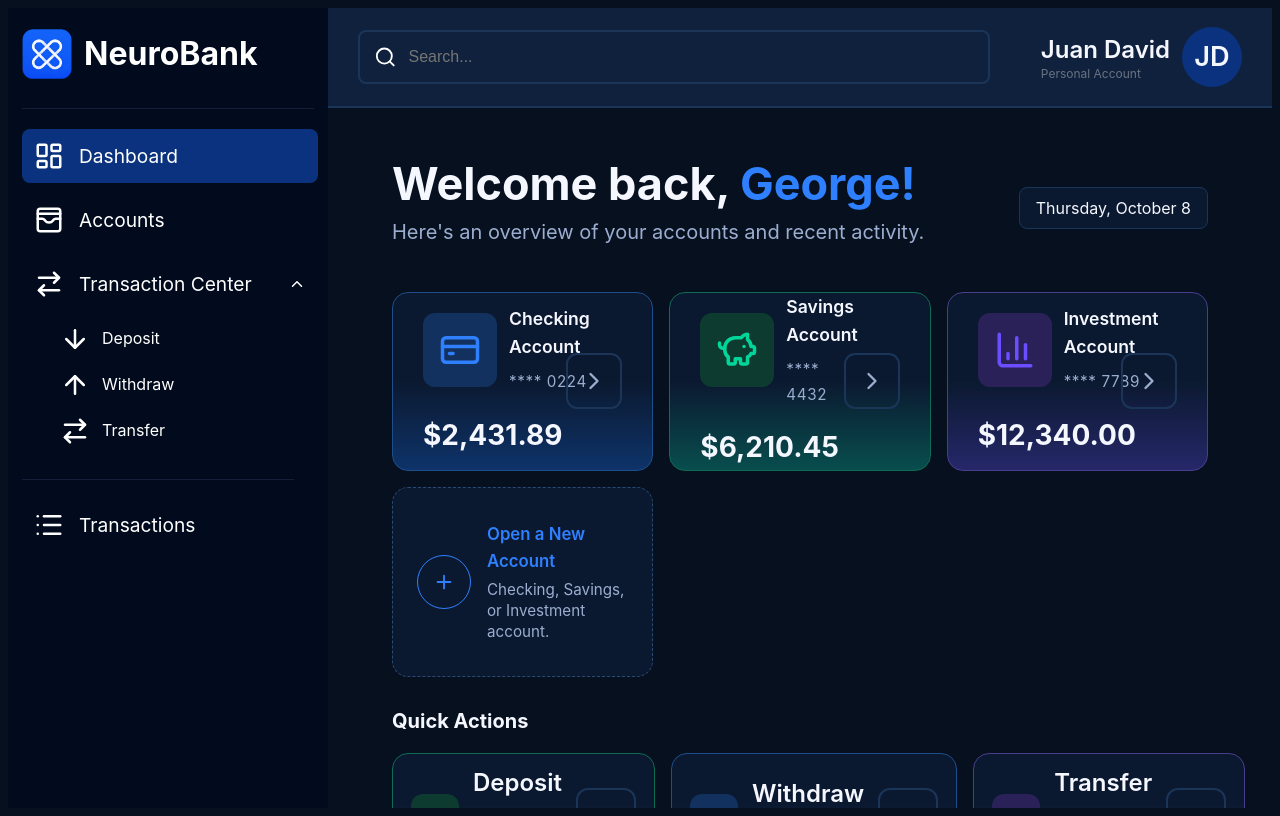
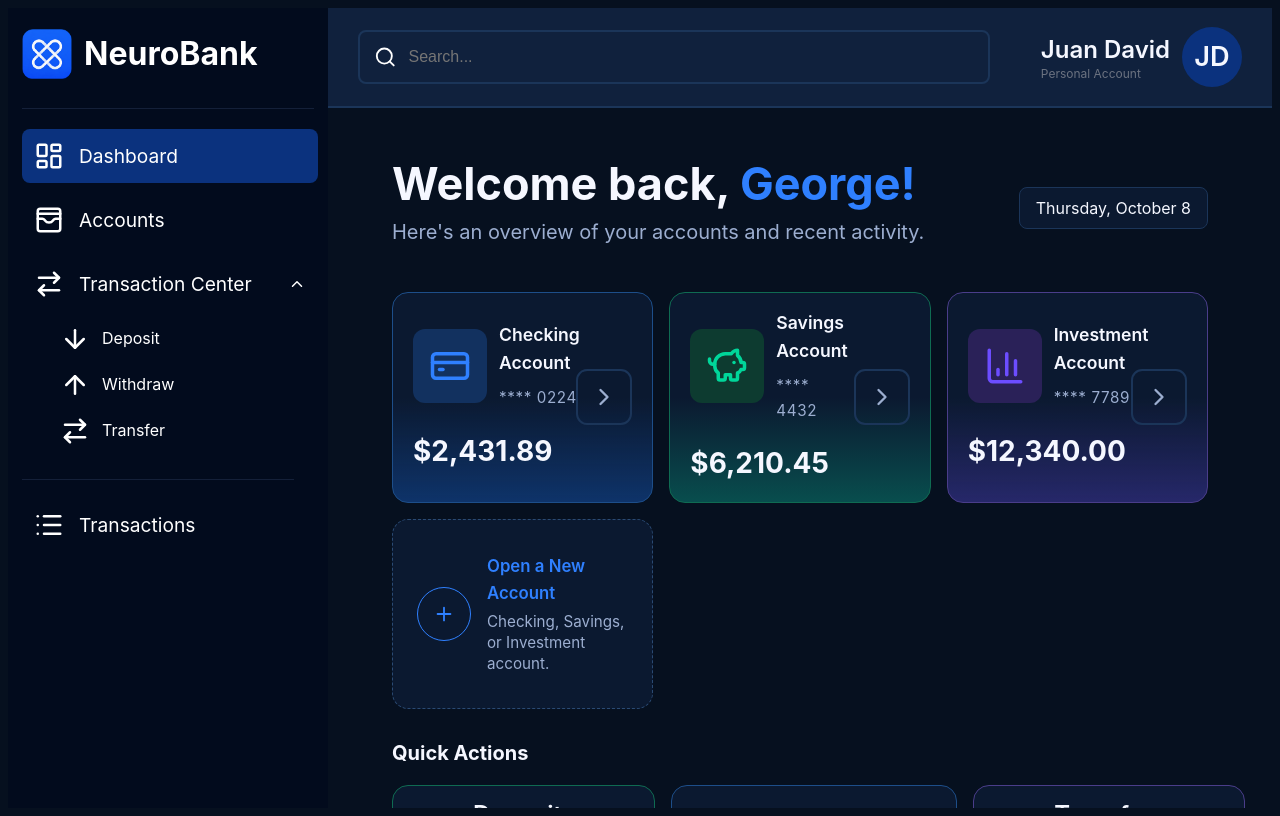
Before and after one commit to jdv75/Bank-Interface-Application, a React (Vite) app: page /dashboard in a window 1280 px wide. Built offline with nearby package versions, Linux system fonts and the light colour scheme.

Commit message:
Adjust padding for account cards
- Accomodate account cards for the scheduled payment balance notice

```diff
--- a/src/pages/Home/Home.css
+++ b/src/pages/Home/Home.css
@@ -138,7 +138,7 @@
 .dash-account.checking,
 .dash-account.savings,
 .dash-account.investment {
-    padding: 0 30px;
+    padding: 16px 20px;
 }
 
 .dash-account.checking {
```
